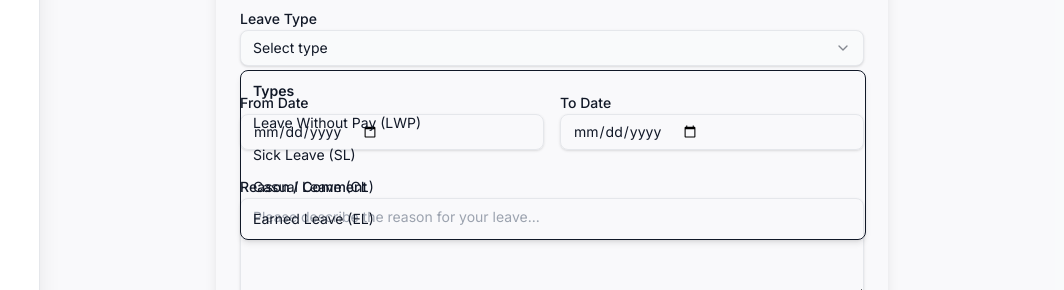
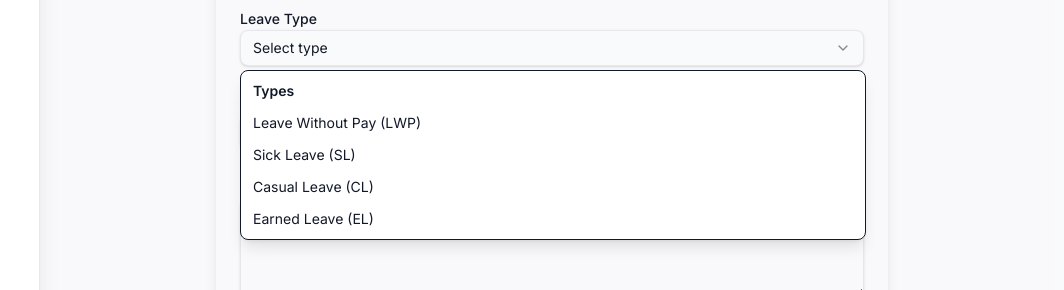
Before and after one commit to rigteq/schoolms, a Next.js app: page /dashboard/leaves/apply in a window 1280 px wide. Both pictures are taken after a click on the button "Select type". Shown: the part 272-562 px from the top of the page, without its empty margins (216-1280 px from the left). Built offline with nearby package versions, Linux system fonts and the light colour scheme; no server answers.

Commit message:
fix Dropdown

```diff
--- a/components/ui/select.tsx
+++ b/components/ui/select.tsx
@@ -75,7 +75,7 @@
         <SelectPrimitive.Content
             ref={ref}
             className={cn(
-                "relative z-50 max-h-96 min-w-[8rem] overflow-hidden rounded-md border bg-popover text-popover-foreground shadow-md data-[state=open]:animate-in data-[state=closed]:animate-out data-[state=closed]:fade-out-0 data-[state=open]:fade-in-0 data-[state=closed]:zoom-out-95 data-[state=open]:zoom-in-95 data-[side=bottom]:slide-in-from-top-2 data-[side=left]:slide-in-from-right-2 data-[side=right]:slide-in-from-left-2 data-[side=top]:slide-in-from-bottom-2",
+                "relative z-50 max-h-96 min-w-[8rem] overflow-hidden rounded-md border bg-white text-foreground shadow-lg data-[state=open]:animate-in data-[state=closed]:animate-out data-[state=closed]:fade-out-0 data-[state=open]:fade-in-0 data-[state=closed]:zoom-out-95 data-[state=open]:zoom-in-95 data-[side=bottom]:slide-in-from-top-2 data-[side=left]:slide-in-from-right-2 data-[side=right]:slide-in-from-left-2 data-[side=top]:slide-in-from-bottom-2",
                 position === "popper" &&
                 "data-[side=bottom]:translate-y-1 data-[side=left]:-translate-x-1 data-[side=right]:translate-x-1 data-[side=top]:-translate-y-1",
                 className
```
